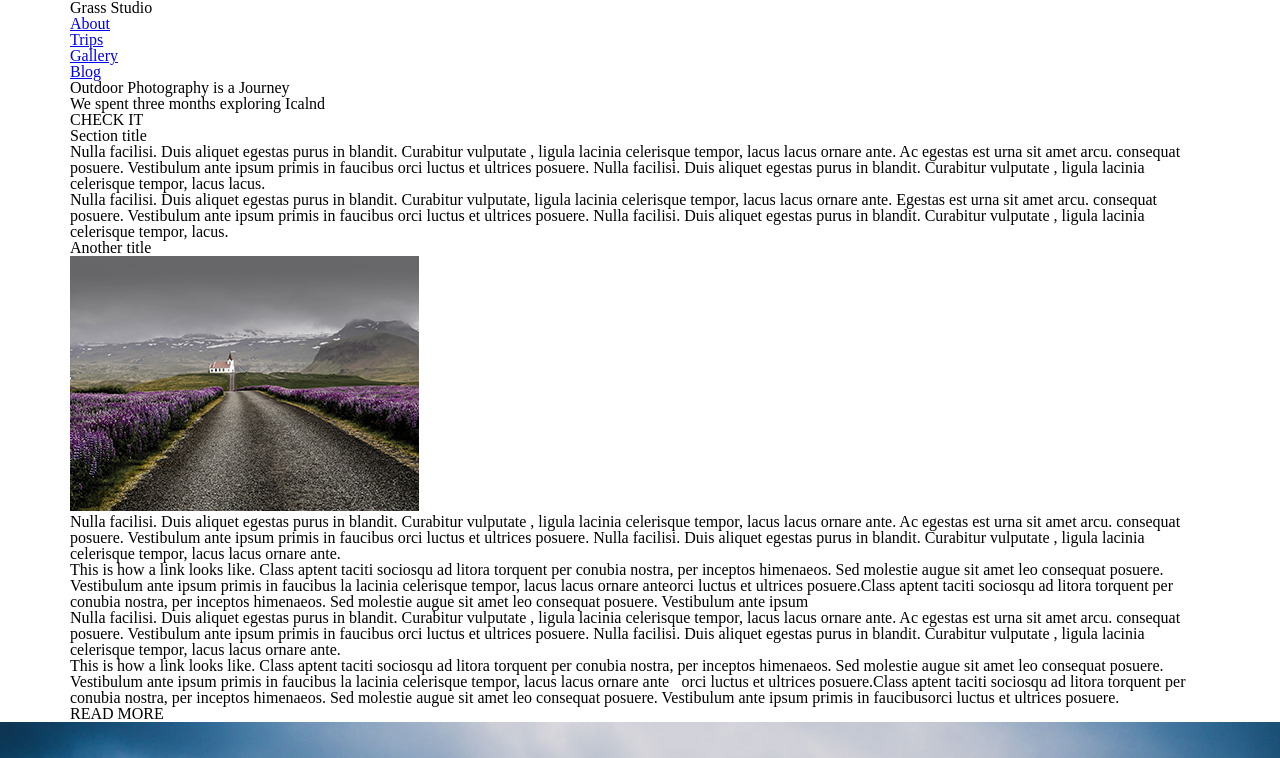
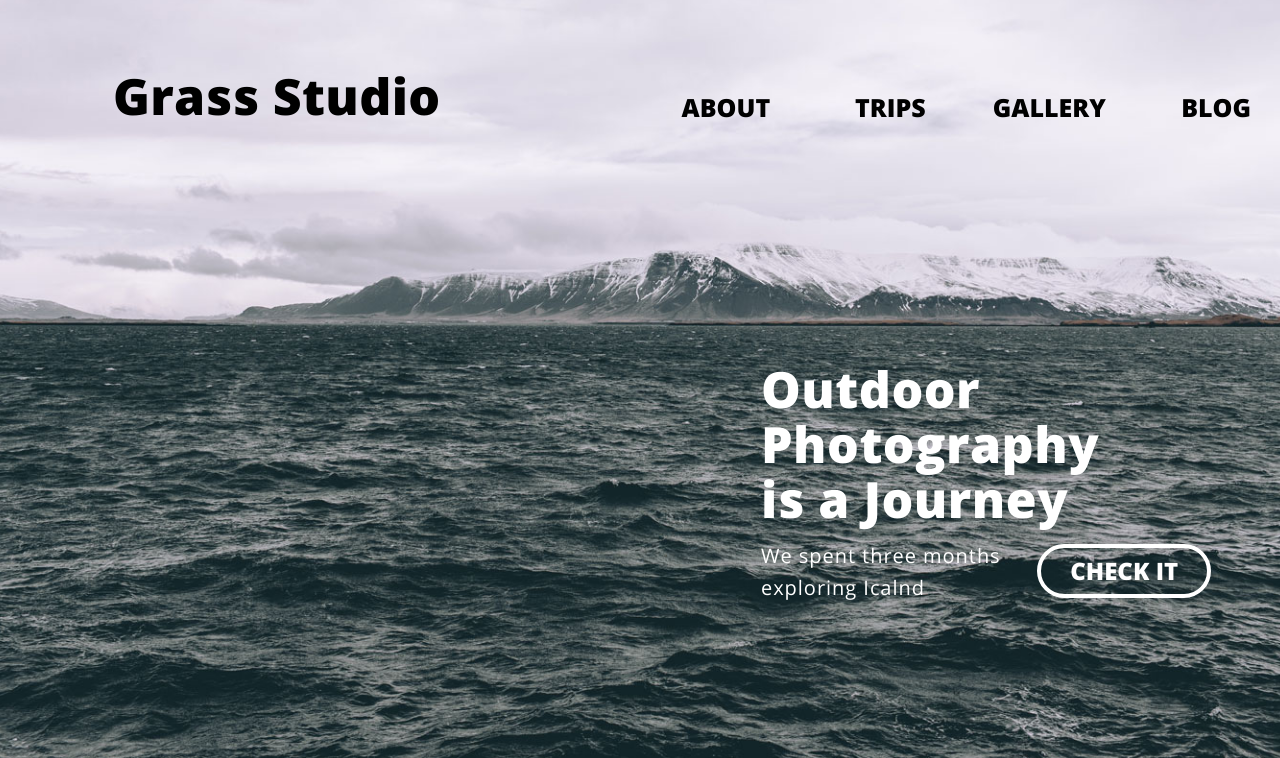
Before and after one commit to Nigtellios/chop-chop-recruitment-task, a website built with Parcel: page src/index.html in a window 1280 px wide. Shown: the top 758 px of the page. Built offline with nearby package versions, Linux system fonts and the light colour scheme.

Commit message:
🐱‍👤Added: Hero, Navigation

```diff
--- a/src/index.html
+++ b/src/index.html
@@ -16,10 +16,12 @@
 <body class="gs">
 
   <header class="gs__header">
-    <nav class="gs__nav gs--mw">
+    <nav class="nav gs--mw">
       <div class="nav__logo">
         <h1 class="heading logo">
+          <a class="logo__link" href="index.html">
             Grass Studio
+          </a>
         </h1>
       </div>
       <ul class="nav__list">
@@ -47,18 +49,20 @@
     </nav>
   </header>
 
-  <main class="gs__hero">
+  <main class="hero">
     <div class="hero__box gs--mw">
-      <h1 class="heading">
+      <div class="hero__box-content">
+        <h1 class="heading hero__heading">
           Outdoor Photography is a Journey
         </h1>
-      <div class="cta">
+        <div class="box__cta">
           <p class="para para--cta">
             We spent three months exploring Icalnd
           </p>
-        <a class="btn cta__btn btn--light">
+          <a class="btn cta__btn btn--light" href="#">
             CHECK IT
           </a>
+        </div>
       </div>
     </div>
   </main>
--- a/src/scss/main.scss
+++ b/src/scss/main.scss
@@ -9,5 +9,7 @@
 // Import Modules Styling
 @import './modules/layout.scss';
 @import './modules/navigation.scss';
+@import './modules/footer.scss';
 @import './modules/hero.scss';
-@import './modules/footer.scss';
+@import './modules/articles.scss';
+@import './modules/gallery.scss';
--- a/src/scss/modules/hero.scss
+++ b/src/scss/modules/hero.scss
@@ -0,0 +1,36 @@
+.hero {
+  background: no-repeat center bottom url('/img/seacost.jpg');
+  background-size: 105%;
+  background-position-x: 38%;
+  width: 100%;
+  height: 761px;
+
+  &__box {
+    display: flex;
+    flex-flow: column nowrap;
+    justify-content: center;
+    align-items: flex-end;
+    align-content: flex-start;
+    width: 100%;
+    height: 100%;
+    padding-bottom: 150px;
+  }
+
+  &__heading {
+      font-size: $px50;
+      line-height: $px55;
+      font-weight: $extra-bold;
+      color: $white;
+      max-width: 340px;
+      letter-spacing: 0.03rem;
+      margin-bottom: 0.8rem;
+      margin-right: 150px;
+      margin-top: 205px;
+  }
+
+  .box__cta {
+    display: flex;
+    flex-flow: row nowrap;
+    justify-content: space-between;
+  }
+}
--- a/src/scss/modules/layout.scss
+++ b/src/scss/modules/layout.scss
@@ -2,11 +2,50 @@
 .gs {
   box-sizing: border-box;
   overflow-x: hidden;
+  position: relative;
 }
+
+// Buttons etc.
+.btn {
+  font-size: $px24;
+  line-height: $px16;
+  font-weight: $extra-bold;
+}
+
+.cta__btn {
+  height: 46px;
+  line-height: 46px;
+  margin-top: 0.25rem;
+  margin-right: 2.5rem;
+  padding: 0 1.8rem;
+  border-radius: 1.8rem;
+  border: 4px solid $white;
+  text-decoration: none;
+}
+
+.cta__btn:hover {
+  transition: $main;
+  color: $marine-sections;
+  border: 4px solid $marine-sections;
+}
+
+.btn--light {
+  color: $white;
+}
+
+.btn--light:hover {
+  color: $marine-sections;
+}
+
+// Layout Grid
+
 
 // Modifiers
 .gs--mw {
-  max-width: 1140px;
-  margin-left: auto;
-  margin-right: auto;
+  max-width: $xl;
+  width: 100%;
+
+  // PSD margins
+  margin-left: 7.0625rem; //113px
+  margin-right: 7.25rem; //116px
 }
--- a/src/scss/modules/navigation.scss
+++ b/src/scss/modules/navigation.scss
@@ -1,11 +1,62 @@
 .gs__header {
+  position: absolute;
+  width: 100%;
+  margin: 3.7rem 0 0 0;
+}
 
-  &__nav {
+.nav {
+  display: flex;
+  flex-flow: row nowrap;
+  justify-content: space-between;
+  align-items: flex-end;
 
-    &__list {
-
-    }
+  &__list {
+    display: flex;
+    flex-flow: row nowrap;
   }
 
+  &__item {
+    height: 1.9375rem;
+    font-weight: $extra-bold;
+    font-family: $open;
+    text-transform: uppercase;
+    font-size: $px25;
+    margin-bottom: 0.5rem;
+    margin-left: 4.71rem;
+  }
 
+  &__item:nth-child(2n+1) {
+    margin-left: 4.2rem;
+  }
+
+  &__item:nth-child(2) {
+    margin-left: 5.3rem;
+  }
+
+  &__link {
+    text-decoration: none;
+    color: $dark;
+  }
+
+  &__link:hover {
+    transition: $main;
+    color: $marine-sections;
+  }
 }
+
+.logo {
+  font-size: $px50;
+  font-weight: $extra-bold;
+  line-height: $px75;
+  letter-spacing: 0.02rem;
+}
+
+.logo__link {
+  text-decoration: none;
+  color: $dark;
+}
+
+.logo__link:hover {
+  transition: $main;
+  color: $marine-sections;
+}
--- a/src/scss/modules/typography.scss
+++ b/src/scss/modules/typography.scss
@@ -69,8 +69,14 @@
 }
 
 // Typography styles
+.heading, .para, .btn {
+  font-family: $open;
+}
 
-.gs__h1 {
-  font-family: 'Open Sans', sans-serif;
-  font-size: 5rem;
+.para--cta {
+  color: $white;
+  font-size: $px20;
+  line-height: $px32;
+  max-width: 240px;
+  letter-spacing: 0.06rem;
 }
--- a/src/scss/modules/variables.scss
+++ b/src/scss/modules/variables.scss
@@ -0,0 +1,41 @@
+// Colours
+$dark: #000000;
+$white: #ffffff;
+$grey: #f9f9f9;
+$marine-sections: #53686c;
+$marine-read-more: #627478;
+$marine-footer: #536467;
+
+// Typo Styles
+$open: 'Open Sans', sans-serif;
+
+// Typo Weight
+$light: 300;
+$regular: 400;
+$semi-bold: 600;
+$bold: 700;
+$extra-bold: 800;
+
+// Typo Sizes
+$px16: 1rem;
+$px20: 1.25rem;
+$px24: 1.5rem;
+$px25: 1.5625rem;
+$px28: 1.75rem;
+$px32: 2rem;
+$px50: 3.125rem;
+$px55: 3.4375rem;
+$px69: 4.3394rem;
+$px75: 4.6875rem;
+$px87: 5.4375rem;
+
+// Breakpoints
+$xl: 1138px;
+$lg: 992px;
+$md: 768px;
+$sm: 576px;
+$xs: 480px;
+$ip5: 320px;
+
+// Transition
+$main: all 0.3s;
```
Also changed, not shown: src/scss/modules/articles.scss (added), src/scss/modules/gallery.scss (added). Lines whose indentation alone changed are shown as unchanged.
